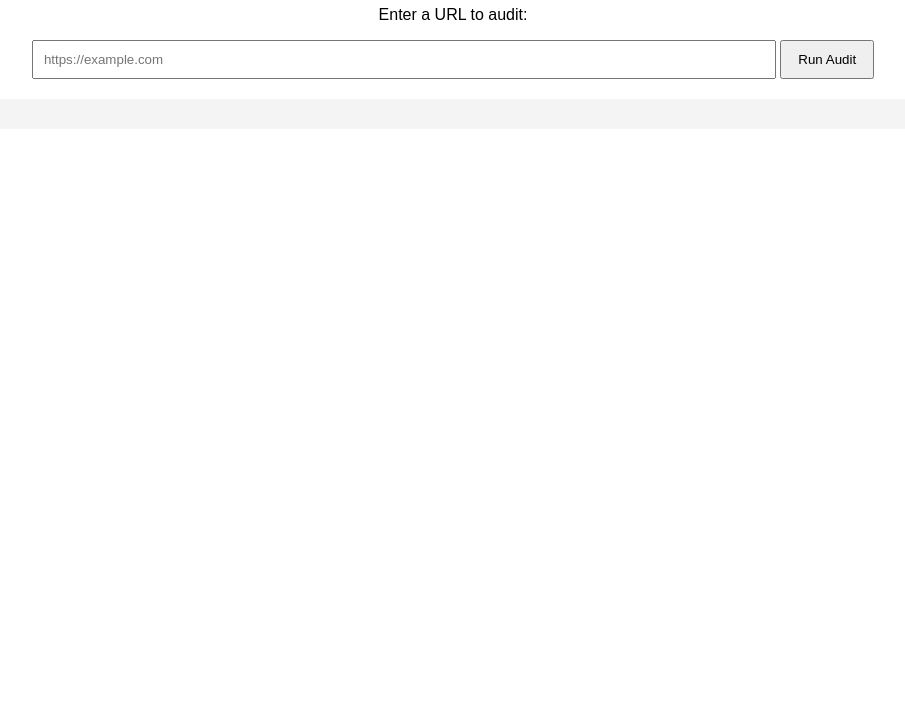
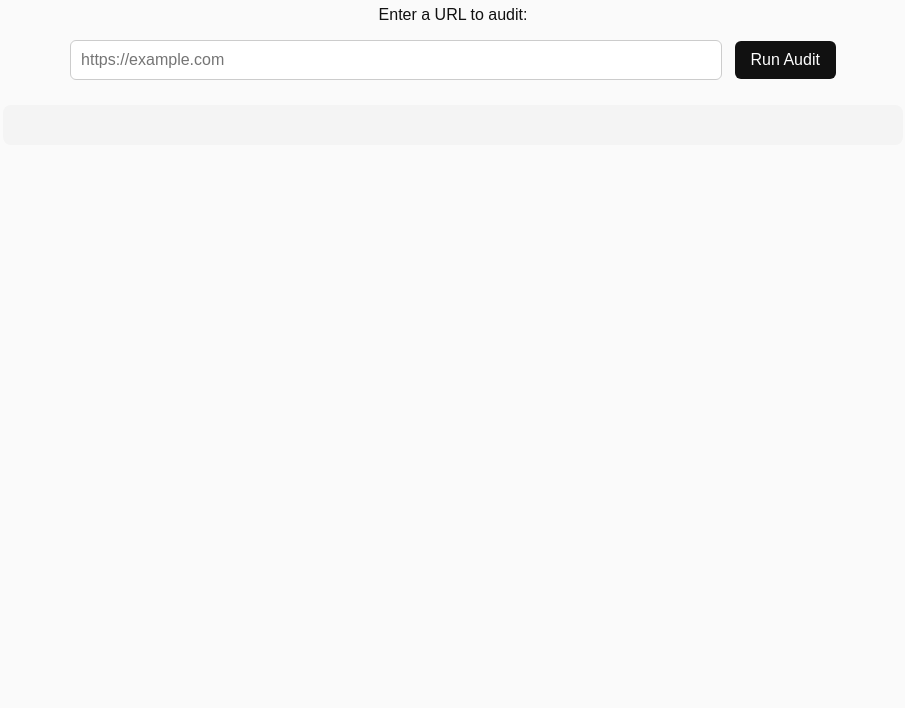
Before and after one commit to Trailgenic/exmxc-audit, a website: page public/index.html in a window 1280 px wide. Shown: the part 92-800 px from the top of the page, without its empty margins (187-1092 px from the left). Drawn offline with Linux system fonts and the light colour scheme.

Commit message:
Update index.html

```diff
--- a/public/index.html
+++ b/public/index.html
@@ -4,21 +4,67 @@
     <meta charset="UTF-8" />
     <meta name="viewport" content="width=device-width, initial-scale=1.0" />
     <title>exmxc.ai Audit</title>
+    <style>
+      body {
+        font-family: Arial, sans-serif;
+        background-color: #fafafa;
+        max-width: 900px;
+        margin: 40px auto;
+        text-align: center;
+        color: #111;
+      }
+
+      input {
+        width: 70%;
+        padding: 10px;
+        font-size: 1rem;
+        border: 1px solid #ccc;
+        border-radius: 6px;
+      }
+
+      button {
+        padding: 10px 16px;
+        font-size: 1rem;
+        margin-left: 8px;
+        background: #111;
+        color: white;
+        border: none;
+        border-radius: 6px;
+        cursor: pointer;
+      }
+
+      button:hover {
+        background: #333;
+      }
+
+      pre {
+        background: #f4f4f4;
+        padding: 20px;
+        text-align: left;
+        overflow-x: auto;
+        border-radius: 8px;
+        margin-top: 25px;
+        font-size: 0.9rem;
+      }
+    </style>
   </head>
-  <body style="font-family:Arial, sans-serif; text-align:center; margin:40px;">
+
+  <body>
     <h1>exmxc.ai Audit</h1>
     <p>Enter a URL to audit:</p>
-    <input id="urlInput" type="text" placeholder="https://example.com" style="width:60%; padding:10px;" />
-    <button id="runButton" style="padding:10px 16px;">Run Audit</button>
-    <pre id="result" style="background:#f4f4f4; text-align:left; padding:15px; margin-top:20px;"></pre>
+    <input id="urlInput" type="text" placeholder="https://example.com" />
+    <button id="runButton">Run Audit</button>
+    <pre id="result"></pre>
 
     <script>
       document.getElementById("runButton").addEventListener("click", async () => {
         const input = document.getElementById("urlInput").value.trim();
         const resultEl = document.getElementById("result");
         resultEl.textContent = "Loading...";
+
         try {
-          const res = await fetch(`/api/audit?url=${encodeURIComponent(input)}`);
+          const url = input.startsWith("http") ? input : `https://${input}`;
+          const res = await fetch(`/api/audit?url=${encodeURIComponent(url)}`);
           const data = await res.json();
           resultEl.textContent = JSON.stringify(data, null, 2);
         } catch (err) {
```
